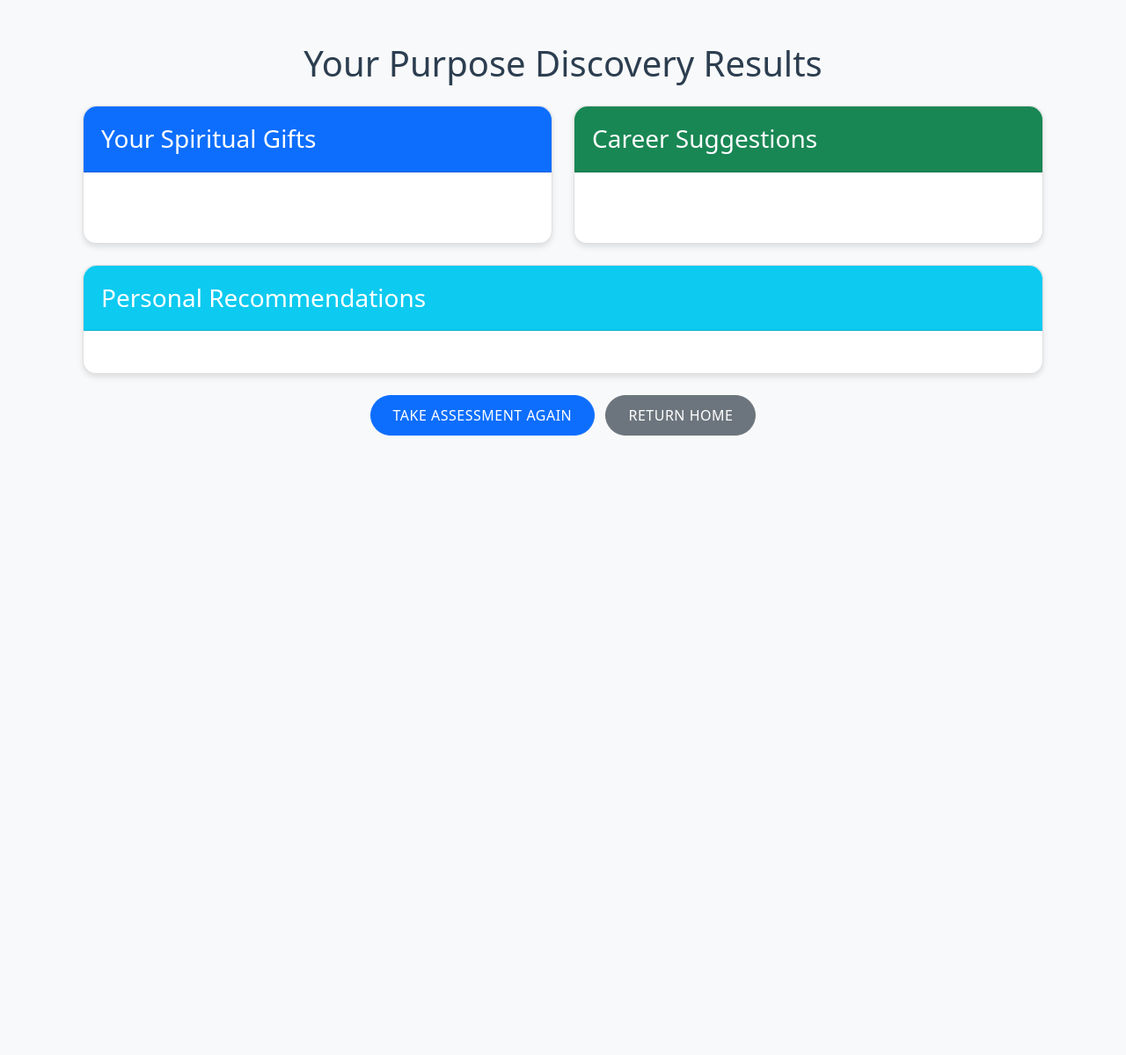
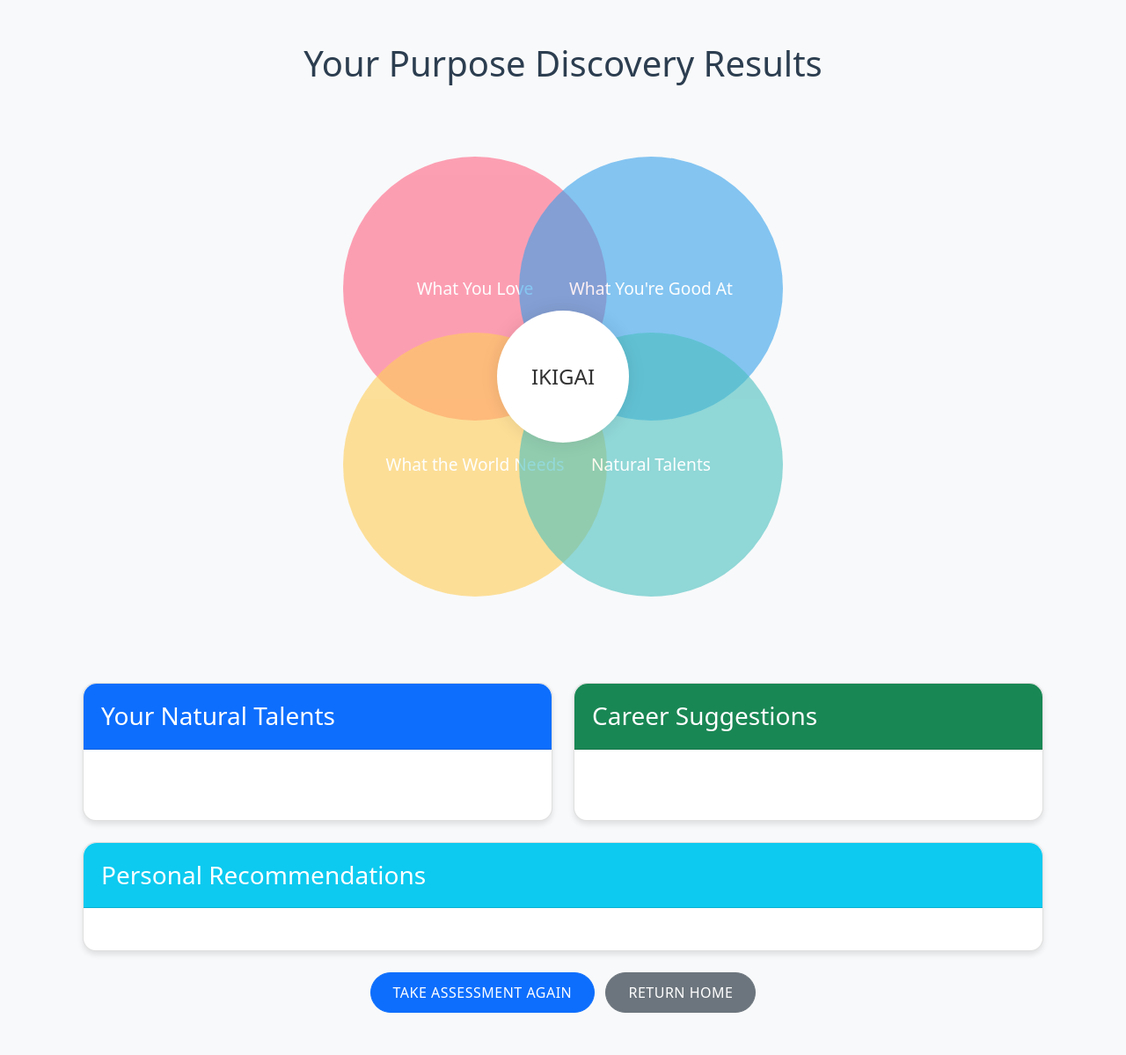
Before and after one commit to drntamm/PurposeFinder, a Flask app: template templates/results.html in a window 1280 px wide. Shown: the part 56-1255 px from the top of the page at 88% size. Before the commit the page ends 551 px from the top, so only its background shows below. Run offline with Flask 3, Linux system fonts and the light colour scheme; the template is opened without the code that fills it, so the values that code supplies are empty.

Commit message:
Add beautiful Venn diagram for Ikigai visualization
- Created new venn.css for styling
- Updated results template with interactive Venn diagram
- Renamed Spiritual Gifts to Natural Talents
- Improved results analysis and formatting

```diff
--- a/app.py
+++ b/app.py
@@ -227,71 +227,46 @@ def assessment():
     return render_template('assessment.html', form=form)
 
 def analyze_assessment(assessment):
-    # Extract keywords from responses
-    keywords = []
-    for field in [assessment.love_activities, assessment.love_topics,
-                 assessment.skills_natural, assessment.skills_compliments,
-                 assessment.world_problems, assessment.world_impact,
-                 assessment.spiritual_service, assessment.spiritual_fulfillment]:
-        if field:
-            keywords.extend(field.split(','))
+    # Extract individual responses
+    love_activities = assessment.love_activities.split(',')
+    love_topics = assessment.love_topics.split(',')
+    skills_natural = assessment.skills_natural.split(',')
+    skills_compliments = assessment.skills_compliments.split(',')
+    world_problems = assessment.world_problems.split(',')
+    world_impact = assessment.world_impact.split(',')
+    spiritual_service = assessment.spiritual_service.split(',')
+    spiritual_fulfillment = assessment.spiritual_fulfillment.split(',')
 
-    # Spiritual gifts mapping based on selected options
-    spiritual_gifts_mapping = {
-        'teaching': ['teaching', 'education', 'explaining', 'workshops'],
-        'service': ['volunteering', 'community', 'giving'],
-        'leadership': ['leadership', 'organizing', 'guidance'],
-        'mercy': ['counseling', 'empathy', 'listening', 'patience'],
-        'giving': ['giving', 'dedication', 'reliability'],
-        'encouragement': ['motivation', 'positivity', 'growth'],
-        'wisdom': ['wisdom', 'mindfulness', 'analytical'],
-        'creativity': ['creativity', 'art', 'design', 'music'],
-        'evangelism': ['faith', 'spiritual', 'pastoral'],
-        'administration': ['organization', 'leadership', 'planning']
-    }
+    # Prepare Venn diagram data
+    love_items = [item.replace('_', ' ').title() for item in (love_activities[:2] + love_topics[:2])]
+    good_at_items = [item.replace('_', ' ').title() for item in (skills_natural[:2] + skills_compliments[:2])]
+    world_needs_items = [item.replace('_', ' ').title() for item in (world_problems[:2] + world_impact[:2])]
+    natural_talents_items = [item.replace('_', ' ').title() for item in (spiritual_service[:2] + spiritual_fulfillment[:2])]
 
-    # Find matching spiritual gifts
-    matched_gifts = []
-    for gift, indicators in spiritual_gifts_mapping.items():
-        if any(indicator in keywords for indicator in indicators):
-            matched_gifts.append(gift)
+    # Generate career suggestions
+    careers = [
+        "Career Coach",
+        "Non-profit Leader",
+        "Community Organizer",
+        "Educational Consultant",
+        "Social Entrepreneur"
+    ]
 
-    # Career suggestions based on keywords
-    career_mapping = {
-        'Teacher/Educator': ['teaching', 'education', 'explaining'],
-        'Counselor/Therapist': ['counseling', 'empathy', 'listening'],
-        'Ministry Leader': ['leadership', 'spiritual', 'pastoral'],
-        'Creative Professional': ['creativity', 'art', 'design'],
-        'Community Organizer': ['community', 'organizing', 'advocacy'],
-        'Environmental Advocate': ['environment', 'nature', 'sustainability'],
-        'Healthcare Professional': ['healthcare', 'wellbeing', 'mental_health'],
-        'Social Worker': ['service', 'counseling', 'community'],
-        'Nonprofit Leader': ['leadership', 'advocacy', 'community'],
-        'Technology Innovator': ['tech', 'innovation', 'problem_solving']
-    }
-
-    careers = []
-    for career, indicators in career_mapping.items():
-        if any(indicator in keywords for indicator in indicators):
-            careers.append(career)
-
-    # Generate personalized recommendations
-    recommendations = []
-    if matched_gifts:
-        recommendations.append(f"Your spiritual gifts of {', '.join(matched_gifts)} align well with careers in {', '.join(careers)}.")
-
-    # Add specific recommendations based on selected options
-    if 'teaching' in keywords:
-        recommendations.append("Your passion for teaching and explaining suggests you would excel in educational or mentoring roles.")
-    if 'community' in keywords:
-        recommendations.append("Your heart for community indicates you could make a significant impact through local outreach or nonprofit work.")
-    if 'leadership' in keywords:
-        recommendations.append("Your leadership abilities could be well-utilized in organizational or ministry leadership positions.")
-    if 'creativity' in keywords:
-        recommendations.append("Your creative gifts could be channeled into worship arts, media ministry, or creative education.")
+    # Generate recommendations
+    recommendations = [
+        f"Focus on combining your love of {love_items[0].lower()} with your talent for {good_at_items[0].lower()}",
+        f"Consider how you can address {world_needs_items[0].lower()} using your {natural_talents_items[0].lower()} abilities",
+        f"Develop your skills in {good_at_items[1].lower()} to make a bigger impact in {world_needs_items[1].lower()}",
+        "Network with professionals in your areas of interest",
+        "Seek mentorship opportunities in your chosen field"
+    ]
 
     return {
-        'spiritual_gifts': matched_gifts,
+        'love_items': love_items,
+        'good_at_items': good_at_items,
+        'world_needs_items': world_needs_items,
+        'natural_talents_items': natural_talents_items,
+        'natural_talents': [item.replace('_', ' ').title() for item in (spiritual_service + spiritual_fulfillment)],
         'careers': careers,
         'recommendations': recommendations
     }
--- /dev/null
+++ b/static/css/venn.css
@@ -0,0 +1,104 @@
+.venn-container {
+    position: relative;
+    width: 600px;
+    height: 600px;
+    margin: 2rem auto;
+}
+
+.venn-circle {
+    position: absolute;
+    width: 300px;
+    height: 300px;
+    border-radius: 50%;
+    display: flex;
+    align-items: center;
+    justify-content: center;
+    text-align: center;
+    color: white;
+    font-weight: bold;
+    opacity: 0.85;
+    transition: all 0.3s ease;
+}
+
+.venn-circle:hover {
+    opacity: 1;
+    transform: scale(1.05);
+}
+
+.venn-circle h4 {
+    margin: 0;
+    padding: 1rem;
+    font-size: 1.2rem;
+}
+
+.love {
+    background: rgba(255, 99, 132, 0.7);
+    top: 50px;
+    left: 50px;
+}
+
+.good-at {
+    background: rgba(54, 162, 235, 0.7);
+    top: 50px;
+    right: 50px;
+}
+
+.world-needs {
+    background: rgba(255, 206, 86, 0.7);
+    bottom: 50px;
+    left: 50px;
+}
+
+.natural-talents {
+    background: rgba(75, 192, 192, 0.7);
+    bottom: 50px;
+    right: 50px;
+}
+
+.ikigai-center {
+    position: absolute;
+    top: 50%;
+    left: 50%;
+    transform: translate(-50%, -50%);
+    width: 150px;
+    height: 150px;
+    background: white;
+    border-radius: 50%;
+    display: flex;
+    align-items: center;
+    justify-content: center;
+    text-align: center;
+    box-shadow: 0 0 20px rgba(0,0,0,0.1);
+    z-index: 10;
+}
+
+.ikigai-center h3 {
+    color: #333;
+    margin: 0;
+    font-size: 1.5rem;
+}
+
+.result-item {
+    background: white;
+    border-radius: 10px;
+    padding: 1rem;
+    margin-bottom: 1rem;
+    box-shadow: 0 2px 4px rgba(0,0,0,0.1);
+    transition: all 0.3s ease;
+}
+
+.result-item:hover {
+    transform: translateY(-2px);
+    box-shadow: 0 4px 8px rgba(0,0,0,0.15);
+}
+
+.results-section {
+    margin-top: 3rem;
+}
+
+.section-title {
+    color: #333;
+    margin-bottom: 1.5rem;
+    text-align: center;
+    font-weight: bold;
+}
--- a/templates/results.html
+++ b/templates/results.html
@@ -1,21 +1,62 @@
 {% extends "base.html" %}
 
 {% block title %}Your Purpose Results{% endblock %}
+
+{% block styles %}
+<link rel="stylesheet" href="{{ url_for('static', filename='css/venn.css') }}">
+{% endblock %}
 
 {% block content %}
 <div class="container mt-5">
     <h1 class="text-center mb-4">Your Purpose Discovery Results</h1>
 
+    <!-- Ikigai Venn Diagram -->
+    <div class="venn-container">
+        <div class="venn-circle love">
+            <h4>What You Love<br>
+                {% for item in results.love_items %}
+                {{ item }}<br>
+                {% endfor %}
+            </h4>
+        </div>
+        <div class="venn-circle good-at">
+            <h4>What You're Good At<br>
+                {% for item in results.good_at_items %}
+                {{ item }}<br>
+                {% endfor %}
+            </h4>
+        </div>
+        <div class="venn-circle world-needs">
+            <h4>What the World Needs<br>
+                {% for item in results.world_needs_items %}
+                {{ item }}<br>
+                {% endfor %}
+            </h4>
+        </div>
+        <div class="venn-circle natural-talents">
+            <h4>Natural Talents<br>
+                {% for item in results.natural_talents_items %}
+                {{ item }}<br>
+                {% endfor %}
+            </h4>
+        </div>
+        <div class="ikigai-center">
+            <h3>IKIGAI</h3>
+        </div>
+    </div>
+
+    <!-- Detailed Results -->
+    <div class="results-section">
         <div class="row">
-        <!-- Spiritual Gifts -->
+            <!-- Natural Talents -->
             <div class="col-md-6 mb-4">
                 <div class="card h-100">
                     <div class="card-header bg-primary text-white">
-                    <h3 class="card-title mb-0">Your Spiritual Gifts</h3>
+                        <h3 class="card-title mb-0">Your Natural Talents</h3>
                     </div>
                     <div class="card-body">
                         <ul class="list-group list-group-flush">
-                        {% for gift in results.spiritual_gifts %}
+                            {% for gift in results.natural_talents %}
                             <li class="list-group-item">
                                 <h5 class="mb-1">{{ gift|title }}</h5>
                             </li>
@@ -55,6 +96,7 @@
                 </ul>
             </div>
         </div>
+    </div>
 
     <div class="text-center mt-4 mb-5">
         <a href="{{ url_for('assessment') }}" class="btn btn-primary me-2">Take Assessment Again</a>
```
Lines whose indentation alone changed are shown as unchanged.
